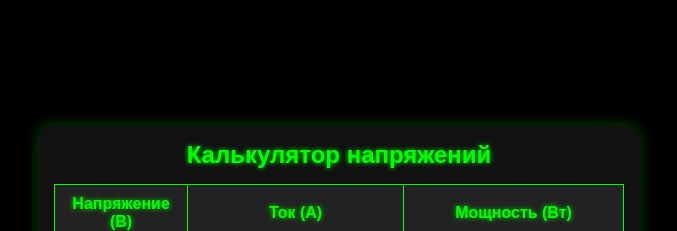
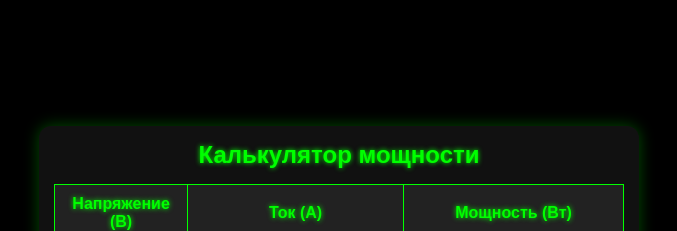
Before and after one commit to YuKa-Va/voltage-calculator, a plain HTML site: page index.html in a window 1280 px wide. Shown: the top 231 px of the page, without its empty margins (301-978 px from the left). Drawn offline with Linux system fonts and the light colour scheme.

Commit message:
Update index.html

```diff
--- a/index.html
+++ b/index.html
@@ -167,7 +167,7 @@
 </head>
 <body>
     <main>
-        <h1>Калькулятор напряжений</h1>
+        <h1>Калькулятор мощности</h1>
 
         <table class="voltage-table">
             <thead>
```
